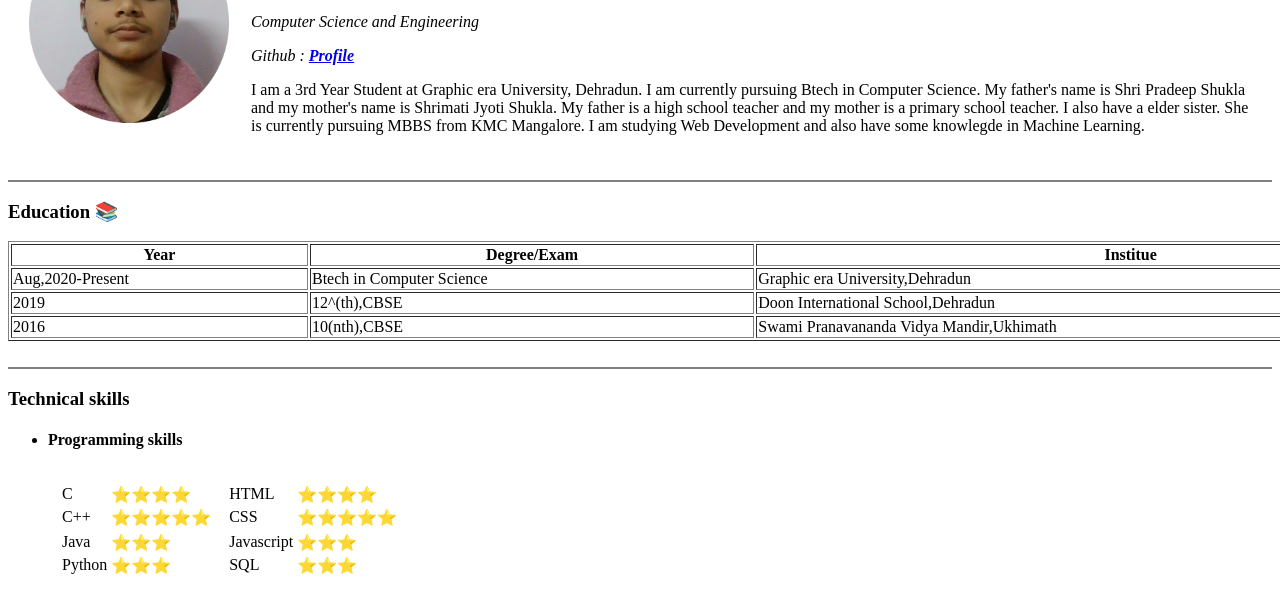
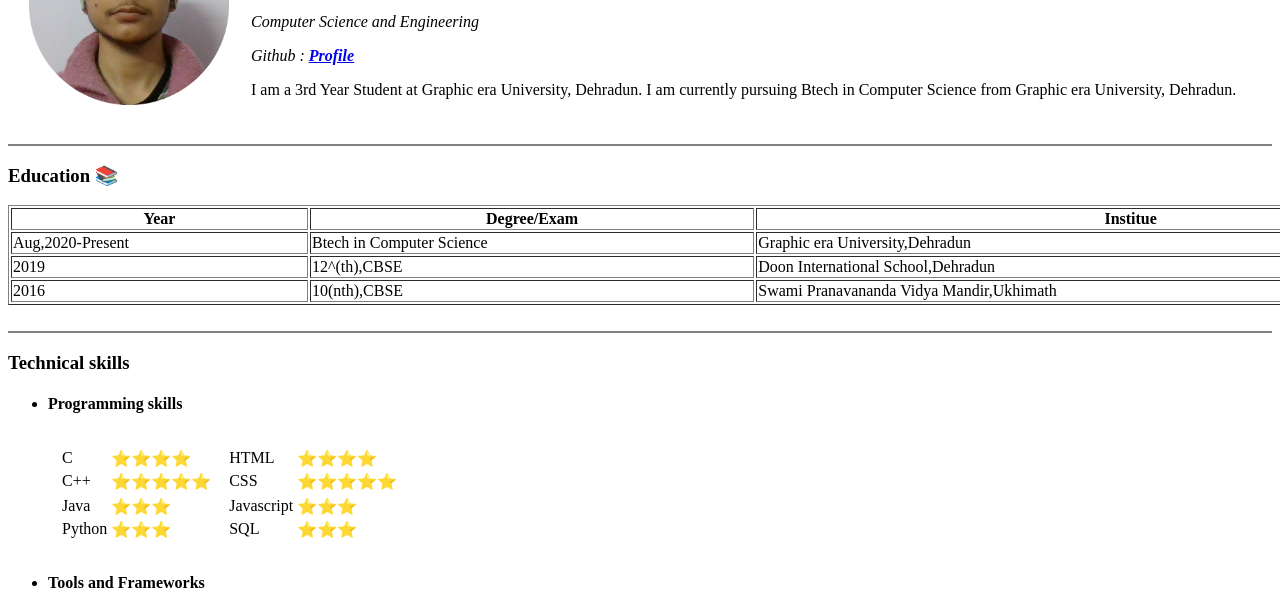
Before and after one commit to DevAbhi14/Cv, a plain HTML site: page index.html in a window 1280 px wide. Shown: the part 130-737 px from the top of the page. Drawn offline with Linux system fonts and the light colour scheme.

Commit message:
Update index.html

```diff
--- a/index.html
+++ b/index.html
@@ -12,10 +12,7 @@
                 <p><em>Computer Science and Engineering</em></p>
                 <p><em>Github : <strong><a href="https://github.com/DevAbhi14">Profile</a></strong></em></p>
 
-                <p>I am a 3rd Year Student at Graphic era University, Dehradun. I am currently pursuing Btech in Computer Science.
-                   My father's name is Shri Pradeep Shukla and my mother's name is Shrimati Jyoti Shukla. My father is a high school teacher
-                   and my mother is a primary school teacher. I also have a elder sister. She is currently pursuing MBBS from KMC Mangalore. I am studying Web Development
-                   and also have some knowlegde in Machine Learning.
+                <p>I am a 3rd Year Student at Graphic era University, Dehradun. I am currently pursuing Btech in Computer Science from Graphic era University, Dehradun.
                 </p></td>
         </tr>
     </table>
```
